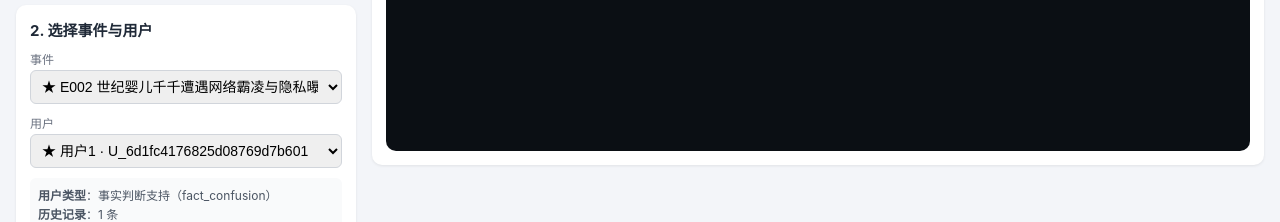
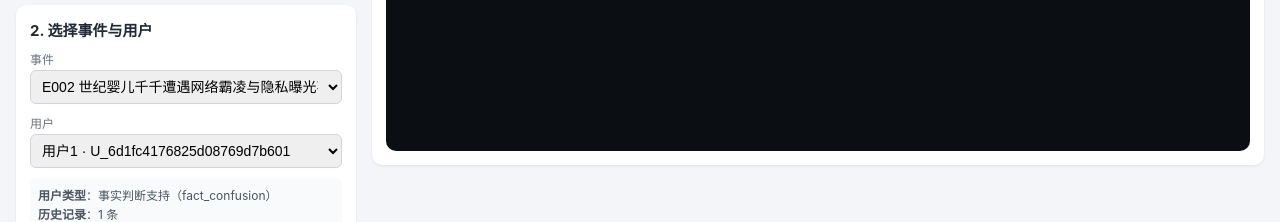
Before and after one commit to huangzhenhua111/rec-demo, a plain HTML site: page index.html in a window 1280 px wide. Shown: the part 487-709 px from the top of the page. Drawn offline with Linux system fonts and the light colour scheme.

Commit message:
推荐组合只加粗，去掉星标

```diff
--- a/index.html
+++ b/index.html
@@ -79,7 +79,7 @@ function ansi(s){
 }
 function term(line){ const t=$('term'); const near=t.scrollHeight-t.scrollTop-t.clientHeight<60;
   const d=document.createElement('div'); d.innerHTML=ansi(line)||'&nbsp;'; t.appendChild(d); if(near)t.scrollTop=t.scrollHeight; }
-// 演示推荐组合：每策略第一个为默认选中，全部在下拉中加粗并标 ★
+// 演示推荐组合：每策略第一个为默认选中，全部在下拉中加粗
 const PICKS={"1": ["PS3G_836381ac5db80d3ebd69", "PS3G_690b14cc4085396845b2", "PS3G_e4c694db0c434dd55251"], "2": ["PS3G_dbe9cc6a94ffd6cc5fe6", "PS3G_c39729a195b201dfdafb", "PS3G_2c3bb92f68a984862b76"], "3": ["PS3G_ba25082b5975607accdb", "PS3G_d902e5bd507c22a2faae", "PS3G_fe2d613690042951c33f"], "4": ["PS3G_c56ff48762be613ec381", "PS3G_6657de9ccd9bf77e09f7", "PS3G_1e6efd978baa629836c8"]};
 const isPick=gid=>(PICKS[curSid()]||[]).includes(gid);
 const curSid=()=>+document.querySelector('input[name=s]:checked').value;
@@ -87,12 +87,12 @@ const curStrat=()=>META.strategies.find(s=>s.id===curSid());
 function fillEvents(){
   const st=curStrat(), evs=[...new Map(st.groups.map(g=>[g.event_id,g.event_name]))];
   const pe=new Set(st.groups.filter(g=>isPick(g.group_id)).map(g=>g.event_id));
-  $('ev').innerHTML=evs.map(([id,n])=>pe.has(id)?`<option value="${id}" style="font-weight:700">★ ${id} ${esc(n)}</option>`:`<option value="${id}">${id} ${esc(n)}</option>`).join('');
+  $('ev').innerHTML=evs.map(([id,n])=>pe.has(id)?`<option value="${id}" style="font-weight:700">${id} ${esc(n)}</option>`:`<option value="${id}">${id} ${esc(n)}</option>`).join('');
   const d=st.groups.find(g=>g.group_id===(PICKS[st.id]||[])[0]); if(d)$('ev').value=d.event_id; fillUsers();
 }
 function fillUsers(){
   const gs=curStrat().groups.filter(g=>g.event_id===$('ev').value);
-  $('us').innerHTML=gs.map(g=>isPick(g.group_id)?`<option value="${g.group_id}" style="font-weight:700">★ ${g.seq_name} · ${g.masked_user_id}（推荐）</option>`:`<option value="${g.group_id}">${g.seq_name} · ${g.masked_user_id}</option>`).join('');
+  $('us').innerHTML=gs.map(g=>isPick(g.group_id)?`<option value="${g.group_id}" style="font-weight:700">${g.seq_name} · ${g.masked_user_id}</option>`:`<option value="${g.group_id}">${g.seq_name} · ${g.masked_user_id}</option>`).join('');
   const p=gs.find(g=>isPick(g.group_id)); if(p)$('us').value=p.group_id; showHist();
 }
 function curGroup(){ return curStrat().groups.find(g=>g.group_id===$('us').value); }
```
